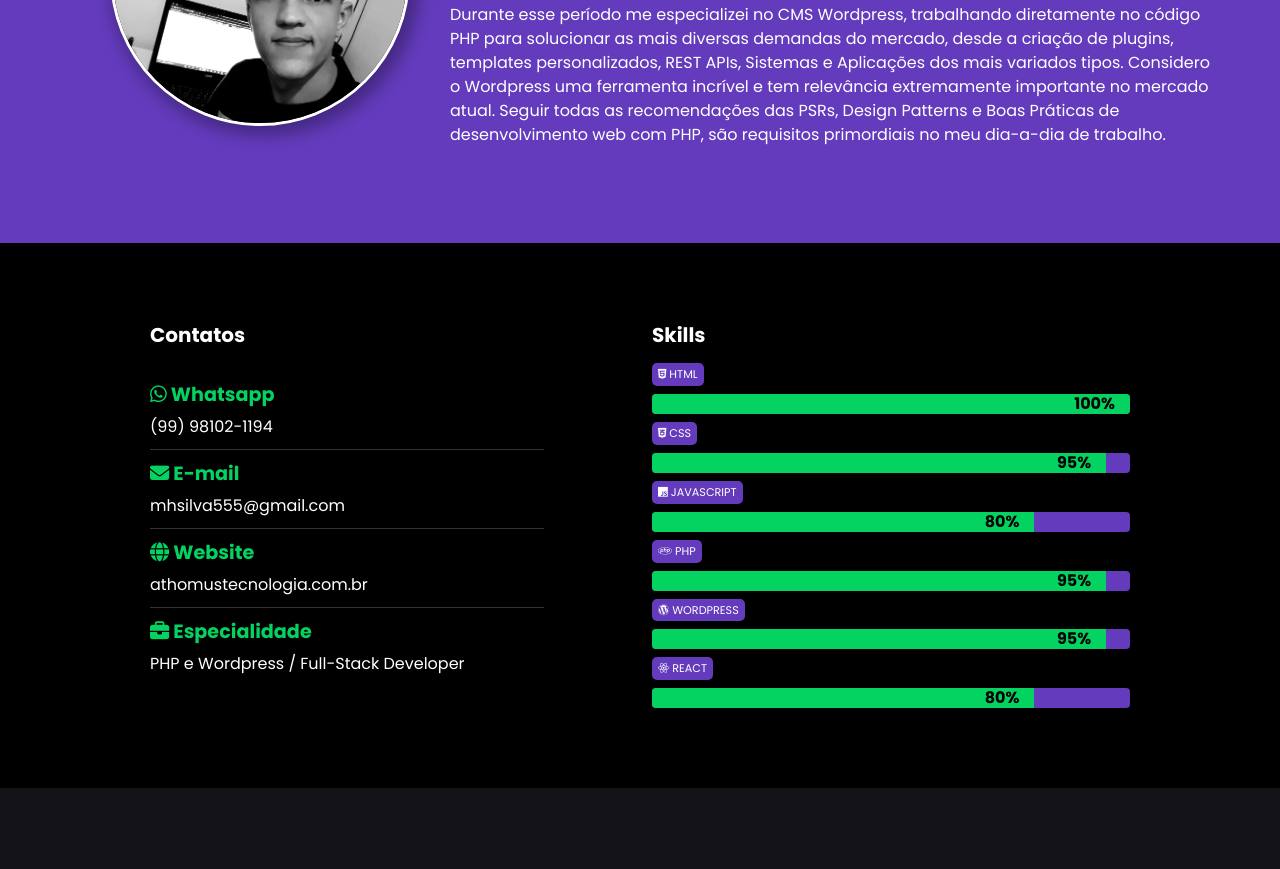
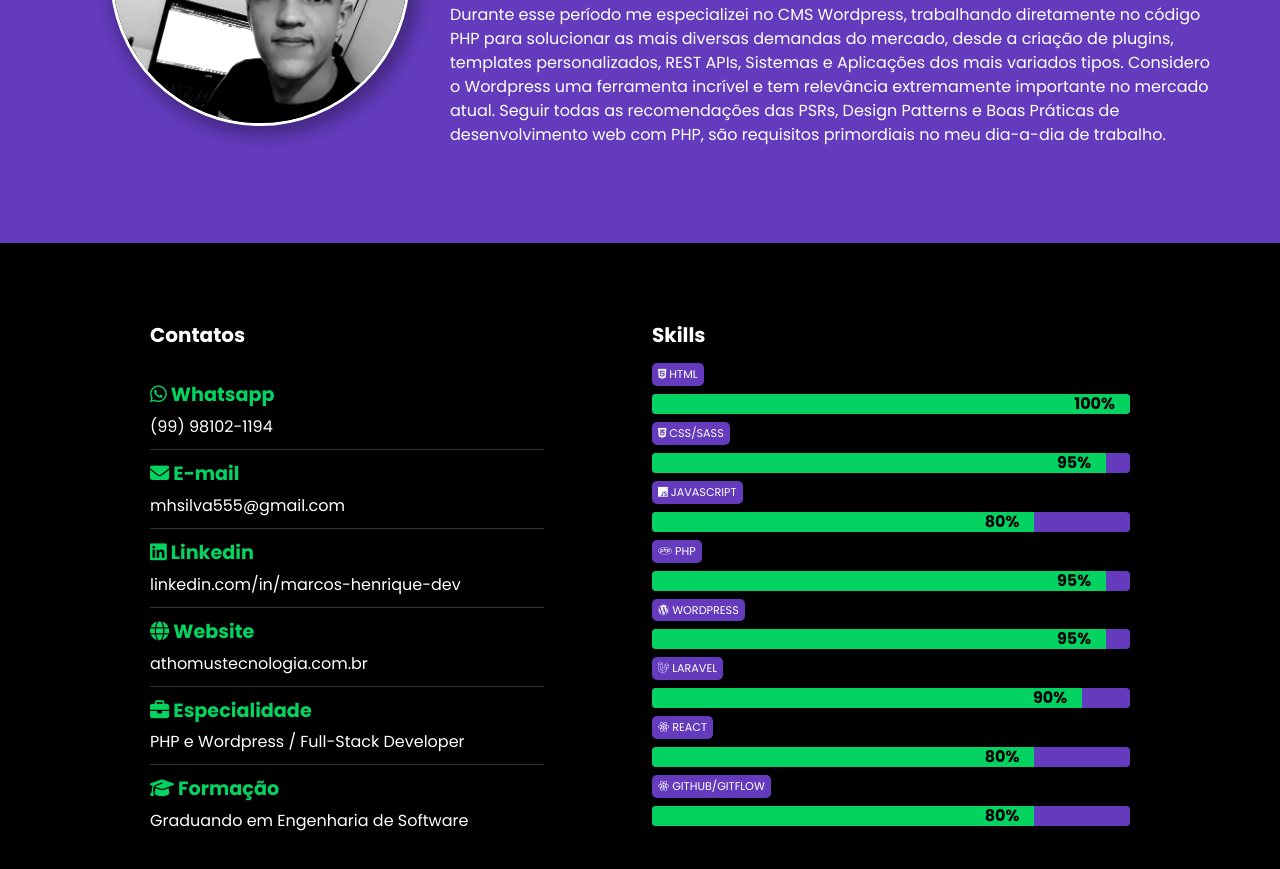
Before and after one commit to mhsilva555/mhsilva555.github.io, a plain HTML site: page index.html in a window 1280 px wide. Shown: the part 1091-1960 px from the top of the page. Before the commit the page ends 1879 px from the top, so only its background shows below. Drawn offline with nearby package versions, Linux system fonts and the light colour scheme.

Commit message:
Add contacts information and Change style

```diff
--- a/index.html
+++ b/index.html
@@ -64,19 +64,27 @@
                         <div class="contacts-list mt-4">
                             <div class="contact-item">
                                 <p><i class="fa-brands fa-whatsapp"></i> Whatsapp</p>
-                                (99) 98102-1194
+                                <a href="tel:+55999981021194">(99) 98102-1194</a>
                             </div>
                             <div class="contact-item">
                                 <p><i class="fa-solid fa-envelope"></i> E-mail</p>
-                                mhsilva555@gmail.com
+                                <a href="mailto:mhsilva555@gmail.com">mhsilva555@gmail.com</a>
+                            </div>
+                            <div class="contact-item">
+                                <p><i class="fa-brands fa-linkedin"></i> Linkedin</p>
+                                <a href="https://www.linkedin.com/in/marcos-henrique-dev">linkedin.com/in/marcos-henrique-dev</a>
                             </div>
                             <div class="contact-item">
                                 <p><i class="fa-solid fa-globe"></i> Website</p>
-                                athomustecnologia.com.br
+                                <a rel="noopener dofollow" target="_blank" title="Athomus Tecnologia da Informação" href="https://athomustecnologia.com.br">athomustecnologia.com.br</a>
                             </div>
                             <div class="contact-item">
                                 <p><i class="fa-solid fa-briefcase"></i> Especialidade</p>
                                 PHP e Wordpress / Full-Stack Developer
+                            </div>
+                            <div class="contact-item">
+                                <p><i class="fa-solid fa-graduation-cap"></i> Formação</p>
+                                Graduando em Engenharia de Software
                             </div>
                         </div>
                     </article>
@@ -94,7 +102,7 @@
                                 </div>
                             </div>
                             <div class="progress-item">
-                                <div class="progress-title"><i class="fa-brands fa-css3-alt"></i> CSS</div>
+                                <div class="progress-title"><i class="fa-brands fa-css3-alt"></i> CSS/SASS</div>
                                 <div class="pregress-bar">
                                     <div class="progress-status" data-percentage="95"></div>
                                 </div>
@@ -118,7 +126,19 @@
                                 </div>
                             </div>
                             <div class="progress-item">
+                                <div class="progress-title"><i class="fa-brands fa-laravel"></i> LARAVEL</div>
+                                <div class="pregress-bar">
+                                    <div class="progress-status" data-percentage="90"></div>
+                                </div>
+                            </div>
+                            <div class="progress-item">
                                 <div class="progress-title"><i class="fa-brands fa-react"></i> REACT</div>
+                                <div class="pregress-bar">
+                                    <div class="progress-status" data-percentage="80"></div>
+                                </div>
+                            </div>
+                            <div class="progress-item">
+                                <div class="progress-title"><i class="fa-brands fa-react"></i> GITHUB/GITFLOW</div>
                                 <div class="pregress-bar">
                                     <div class="progress-status" data-percentage="80"></div>
                                 </div>
--- a/scss/main.scss
+++ b/scss/main.scss
@@ -138,6 +138,10 @@
                 border: 0;
             }
         }
+        a {
+            color: #ffffff;
+            text-decoration: none;
+        }
         p {
             font-size: 1.2rem;
             font-weight: bold;
```
Also changed, not shown: css/main.css, 1 other file.
